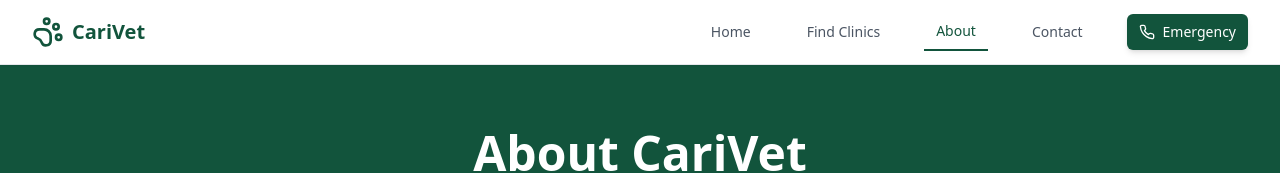
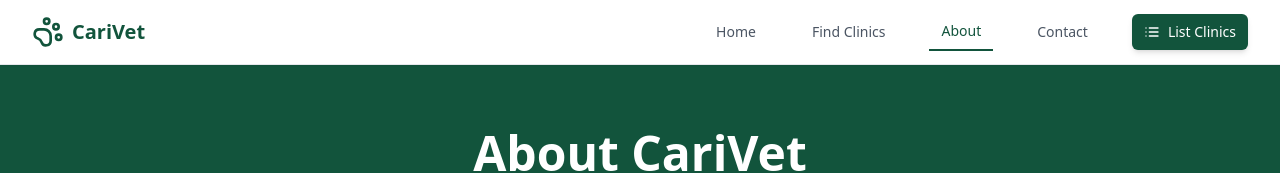
Before and after one commit to CariVet/cari-vet-hub-malaysia, a React (Vite) app: page /about in a window 1280 px wide. Shown: the top 173 px of the page. Built offline with nearby package versions, Linux system fonts and the light colour scheme.

Commit message:
Change navigation button
Change the icon and text of the navigation button.

```diff
--- a/src/components/Navigation.tsx
+++ b/src/components/Navigation.tsx
@@ -1,7 +1,7 @@
 import { useState } from 'react';
 import { Link, useLocation } from 'react-router-dom';
 import { Button } from '@/components/ui/button';
-import { PawPrint, Menu, X, MapPin, Phone } from 'lucide-react';
+import { PawPrint, Menu, X, MapPin, List } from 'lucide-react';
 
 const Navigation = () => {
   const [isMenuOpen, setIsMenuOpen] = useState(false);
@@ -44,8 +44,8 @@ const Navigation = () => {
               </Link>
             ))}
             <Button variant="medical" size="sm">
-              <Phone className="w-4 h-4" />
-              Emergency
+              <List className="w-4 h-4" />
+              List Clinics
             </Button>
           </div>
 
@@ -84,8 +84,8 @@ const Navigation = () => {
               ))}
               <div className="pt-2">
                 <Button variant="medical" size="sm" className="w-full">
-                  <Phone className="w-4 h-4" />
-                  Emergency
+                  <List className="w-4 h-4" />
+                  List Clinics
                 </Button>
               </div>
             </div>
```
